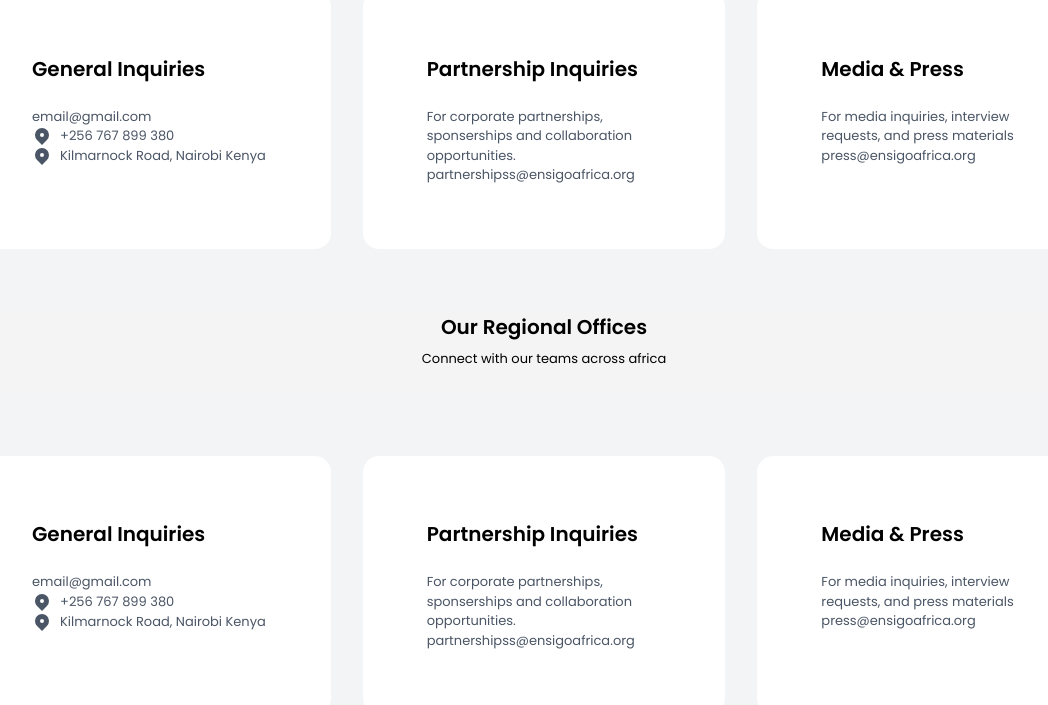
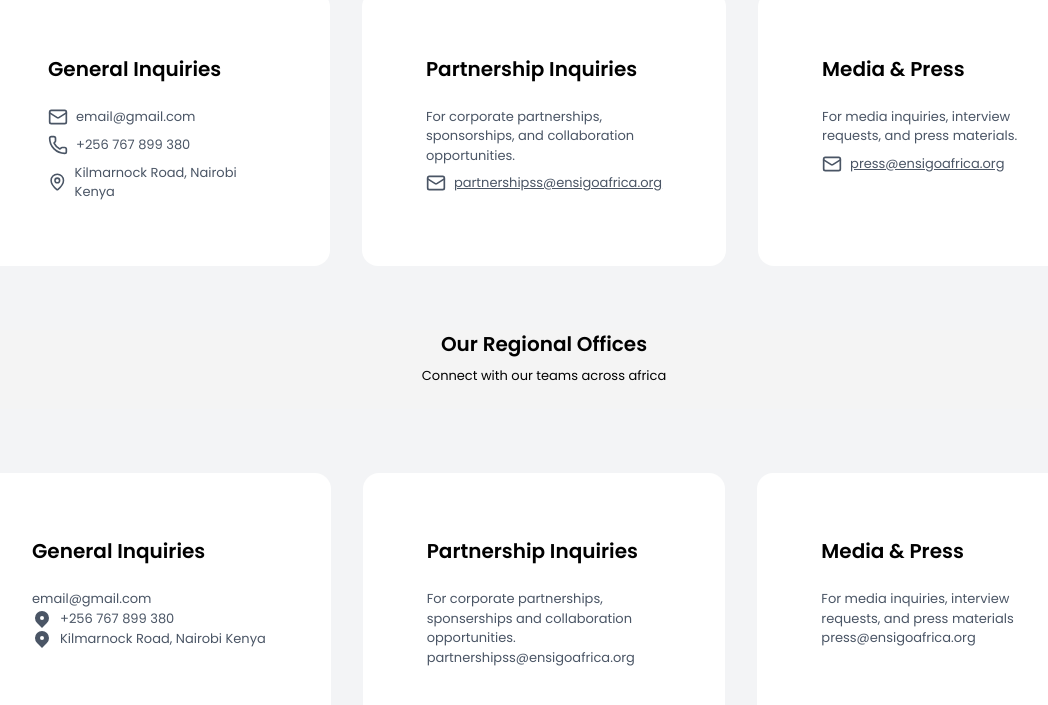
Before and after one commit to BVR-INNOVATION-GROUP/ensigo-webiste, a Next.js app: page /contact in a window 1280 px wide. Shown: the part 1715-2420 px from the top of the page, without its empty margins (96-1144 px from the left). Built offline with nearby package versions, Linux system fonts and the light colour scheme.

Commit message:
Added Sidebar and improved on trace items

```diff
--- a/app/trace/page.tsx
+++ b/app/trace/page.tsx
@@ -14,12 +14,16 @@ const page = () => {
       <Container>
         <About />
       </Container>
-      <div className="bg-[var(--primary)]">
+      <div className="bg-[var(--dark)]">
         <Container>
           <Features />
         </Container>
       </div>
-      <FunctionW />
+        <div>
+          <Container>
+            <FunctionW />
+          </Container>
+        </div>
       <Solutions />
       <Experience />
     </div>
--- a/components/Navbar.tsx
+++ b/components/Navbar.tsx
@@ -1,96 +1,86 @@
 "use client"
+
 import { LinkI } from "@/types"
 import Button from "./base/Button"
 import Logo from "./Logo"
 import Link from "next/link"
 import { useEffect, useState } from "react"
 import { usePathname } from "next/navigation"
+import { Menu } from "lucide-react"
+import Sidebar from "./base/Sidebar"
 
 export const links: LinkI[] = [
-  {
-    label: "Home",
-    link: "/"
-  },
-  {
-    label: "About",
-    link: "/about"
-  },
-  {
-    label: "Get Involved",
-    link: "/involvement"
-  },
-  {
-    label: "Ensigo Trace",
-    link: "/trace"
-  },
-  {
-    label: "Impact",
-    link: "/impact"
-  },
-  {
-    label: "Our Work",
-    link: "/work"
-  },
-  {
-    label: "Contact",
-    link: "/contact"
-  }
-
+  { label: "Home", link: "/" },
+  { label: "About", link: "/about" },
+  { label: "Get Involved", link: "/involvement" },
+  { label: "Ensigo Trace", link: "/trace" },
+  { label: "Impact", link: "/impact" },
+  { label: "Our Work", link: "/work" },
+  { label: "Contact", link: "/contact" },
 ]
 
 const Navbar = () => {
+  const pathname = usePathname()
+  const [scrollY, setScrollY] = useState(0)
+  const [open, setOpen] = useState(false)
 
-  const [y, setY] = useState(0)
-
-  const pathname = usePathname()
-
-  const whiteList = ["about", "work", "impact","trace"]
-  const blurList = []
-  const currentPath = pathname?.slice(1,)
+  const whiteList = ["about", "work", "impact", "trace"]
+  const currentPath = pathname?.slice(1)
   const isWhiteListed = whiteList.includes(currentPath)
+  const fillNavbar = scrollY > 100
 
   useEffect(() => {
-
-    setY(0)
-
     if (isWhiteListed) {
-      setY(101)
-
-    }
-    else {
-      const handleScroll = () => {
-        setY(window.scrollY)
-      }
-
+      setScrollY(101)
+    } else {
+      const handleScroll = () => setScrollY(window.scrollY)
       window.addEventListener("scroll", handleScroll)
-
       return () => window.removeEventListener("scroll", handleScroll)
     }
-
   }, [pathname])
 
-  const fillNavbar = y > 100
-
-
   return (
-    <div className={`py-6 z-50  fixed top-0 w-full ${fillNavbar && !isWhiteListed && "bg-paper "} ${!isWhiteListed ? "shadow-custom" : "bg-pale"}`}>
-      <nav className="flex items-center max-w-[90vw] m-auto  w-full justify-between ">
-
-        {/* logo  */}
+    <div
+      className={`py-6 fixed top-0 w-full z-50 ${
+        fillNavbar && !isWhiteListed && "bg-paper"
+      } ${!isWhiteListed ? "shadow-custom" : "bg-pale"}`}
+    >
+      <nav className="flex items-center max-w-[90vw] mx-auto justify-between">
         <Logo mode={fillNavbar ? "dark" : "light"} />
 
-        {/* toggler for the menu  - hidden on lg */}
-
-        {/* links  */}
-        <div className="flex gap-8 items-center md:flex-row  justify-between">
-          {links?.map((l, i) => <Link key={i} className={`${fillNavbar ? "text-black" : "text-white"} opacity-60 ${pathname == l.link && "font-bold opacity-100"}`} href={l.link}>{l.label}</Link>)}
+        {/* Links (desktop only) */}
+        <div className="hidden md:flex gap-8 items-center">
+          {links.map((l, i) => (
+            <Link
+              key={i}
+              href={l.link}
+              className={`${
+                fillNavbar ? "text-black" : "text-white"
+              } opacity-60 ${pathname === l.link && "font-bold opacity-100"}`}
+            >
+              {l.label}
+            </Link>
+          ))}
         </div>
 
+        {/* Actions */}
+        <div className="flex items-center gap-4">
+          {/* Partner button only on md+ */}
+          <Button title="Partner With Us" variant="fill" className="hidden md:flex" />
 
-        {/* action  */}
-        <Button title="Partner With Us" variant="fill" />
+          {/* Menu button only on small & medium devices */}
+          <div className="md:hidden">
+            <Button
+              title=""
+              leftIcon={<Menu color={fillNavbar ? "black" : "white"} />}
+              onClick={() => setOpen(true)}
+            />
+          </div>
+        </div>
+      </nav>
 
-      </nav>
+      {/* Sidebar (for small & medium only) */}
+      <Sidebar open={open} close={() => setOpen(false)} links={links} />
     </div>
   )
 }
--- /dev/null
+++ b/components/base/Sidebar.tsx
@@ -0,0 +1,59 @@
+"use client"
+
+import { LinkI } from "@/types"
+import Link from "next/link"
+import { motion } from "framer-motion"
+import { X } from "lucide-react"
+import React from "react"
+
+export interface Props {
+  links: LinkI[]
+  open: boolean
+  close: () => void
+}
+
+const Sidebar: React.FC<Props> = ({ open, close, links }) => {
+  if (!open) return null
+
+  return (
+    <motion.div
+      initial={{ opacity: 0 }}
+      animate={{ opacity: 1 }}
+      exit={{ opacity: 0 }}
+      className="bg-black/40 fixed top-0 left-0 w-screen h-screen z-50 flex"
+    >
+      <motion.div
+        initial={{ x: "-100%" }}
+        animate={{ x: 0 }}
+        exit={{ x: "-100%" }}
+        transition={{ type: "spring", stiffness: 100, damping: 20 }}
+        className="bg-paper w-[70%] flex flex-col items-start h-full relative px-8 py-10"
+      >
+        {/* Close button */}
+        <button
+          onClick={close}
+          className="absolute top-6 right-6 text-black hover:opacity-70 transition bg-primary flex gap-1 font-78 rounded items-center p-1"
+        >
+          <X size={20} />
+          Close
+        </button>
+
+        {/* Links */}
+        <div className="flex flex-col gap-4 mt-16 w-full">
+          {links.map((l, i) => (
+            <Link
+              key={i}
+              href={l.link}
+              onClick={close}
+              className="w-full py-1 px-4 text-lg font-medium text-black/80 rounded-xl hover:bg-black/10 transition-all duration-200"
+            >
+              {l.label}
+            </Link>
+          ))}
+        </div>
+      </motion.div>
+    </motion.div>
+  )
+}
+
+export default Sidebar
--- a/components/screen/contact/Information.tsx
+++ b/components/screen/contact/Information.tsx
@@ -1,43 +1,25 @@
 import SectionHeader from "@/components/base/SectionHeader";
 import React from "react";
+import { Mail, Phone, MapPin } from "lucide-react";
 
 const Information = () => {
   return (
     <div className="bg-gray-100 py-16">
-      <div className="">
+      <div className="max-w-7xl mx-auto px-4">
         <div className="flex flex-col md:flex-row justify-between gap-8">
           {/* Container 1 */}
           <div className="flex-1 bg-white rounded-2xl p-8 md:p-16">
             <SectionHeader heading="General Inquiries" leftAlign={true} />
-            <p className="text-gray-600">email@gmail.com</p>
-            <div className="flex items-center gap-2">
-                            <svg
-                xmlns="http://www.w3.org/2000/svg"
-                className="h-5 w-5 text-gray-600"
-                viewBox="0 0 20 20"
-                fill="currentColor"
-              >
-                <path
-                  fillRule="evenodd"
-                  d="M5.05 4.05a7 7 0 119.9 9.9L10 18.9l-4.95-4.95a7 7 0 010-9.9zM10 11a2 2 0 100-4 2 2 0 000 4z"
-                  clipRule="evenodd"
-                />
-              </svg>
+            <div className="mt-4 flex items-center gap-2">
+              <Mail className="h-5 w-5 text-gray-600" />
+              <p className="text-gray-600">email@gmail.com</p>
+            </div>
+            <div className="mt-2 flex items-center gap-2">
+              <Phone className="h-5 w-5 text-gray-600" />
               <p className="text-gray-600">+256 767 899 380</p>
             </div>
-            <div className="flex items-center gap-2">
-              <svg
-                xmlns="http://www.w3.org/2000/svg"
-                className="h-5 w-5 text-gray-600"
-                viewBox="0 0 20 20"
-                fill="currentColor"
-              >
-                <path
-                  fillRule="evenodd"
-                  d="M5.05 4.05a7 7 0 119.9 9.9L10 18.9l-4.95-4.95a7 7 0 010-9.9zM10 11a2 2 0 100-4 2 2 0 000 4z"
-                  clipRule="evenodd"
-                />
-              </svg>
+            <div className="mt-2 flex items-center gap-2">
+              <MapPin className="h-5 w-5 text-gray-600" />
               <p className="text-gray-600">Kilmarnock Road, Nairobi Kenya</p>
             </div>
           </div>
@@ -45,21 +27,37 @@ const Information = () => {
           {/* Container 2 */}
           <div className="flex-1 bg-white rounded-2xl p-8 md:p-16">
             <SectionHeader heading="Partnership Inquiries" leftAlign={true} />
-            <p className="text-gray-600">For corporate partnerships, sponserships and collaboration opportunities.</p>
-            <a href="mailto:email@gmail.com" className="text-gray-600">
-              partnershipss@ensigoafrica.org
-            </a>
+            <p className="text-gray-600 mt-4">
+              For corporate partnerships, sponsorships, and collaboration
+              opportunities.
+            </p>
+            <div className="mt-2 flex items-center gap-2">
+              <Mail className="h-5 w-5 text-gray-600" />
+              <a
+                href="mailto:partnershipss@ensigoafrica.org"
+                className="text-gray-600 underline"
+              >
+                partnershipss@ensigoafrica.org
+              </a>
+            </div>
           </div>
 
           {/* Container 3 */}
           <div className="flex-1 bg-white rounded-2xl p-8 md:p-16">
             <SectionHeader heading="Media & Press" leftAlign={true} />
-            <p className="text-gray-600">For media inquiries, interview requests, and press materials</p>
-            <a href="press@gmail.com" className="text-gray-600">
-              press@ensigoafrica.org
-            </a>
+            <p className="text-gray-600 mt-4">
+              For media inquiries, interview requests, and press materials.
+            </p>
+            <div className="mt-2 flex items-center gap-2">
+              <Mail className="h-5 w-5 text-gray-600" />
+              <a
+                href="mailto:press@ensigoafrica.org"
+                className="text-gray-600 underline"
+              >
+                press@ensigoafrica.org
+              </a>
+            </div>
           </div>
-
         </div>
       </div>
     </div>
--- a/components/screen/trace/About.tsx
+++ b/components/screen/trace/About.tsx
@@ -3,7 +3,7 @@ import React from "react";
 
 const About = () => {
   return (
-    <div className="w-full h-[390] p-6 shadow-md font-sans flex flex-col justify-between">
+    <div className=" h-[390] p-6 font-sans flex flex-col justify-between">
       {/* Section Header */}
       <SectionHeader
         heading={<>What is Ensigo <span className="text-primary">Trace?</span></>}
--- a/components/screen/trace/Features.tsx
+++ b/components/screen/trace/Features.tsx
@@ -27,7 +27,7 @@ const Features = () => {
 
   return (
     <div
-      className="w-full min-h-[600px] px-6 sm:px-10 py-16 relative font-sans"
+      className=" min-h-[600px] px-6 sm:px-10 py-16 relative font-sans"
       style={{ backgroundColor: "var(--dark)" }}
     >
       {/* Key Features heading at top-left */}
```
Also changed, not shown: components/screen/contact/Information2.tsx (+8 -4 lines).
